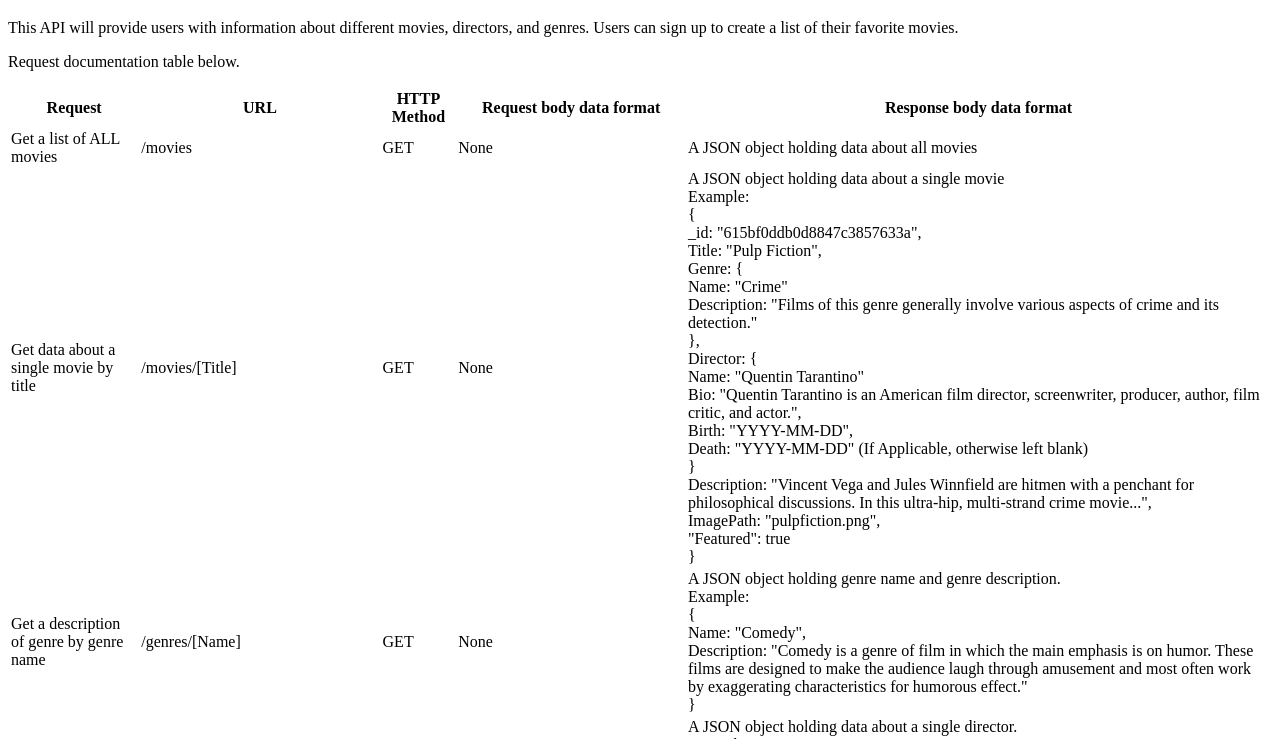
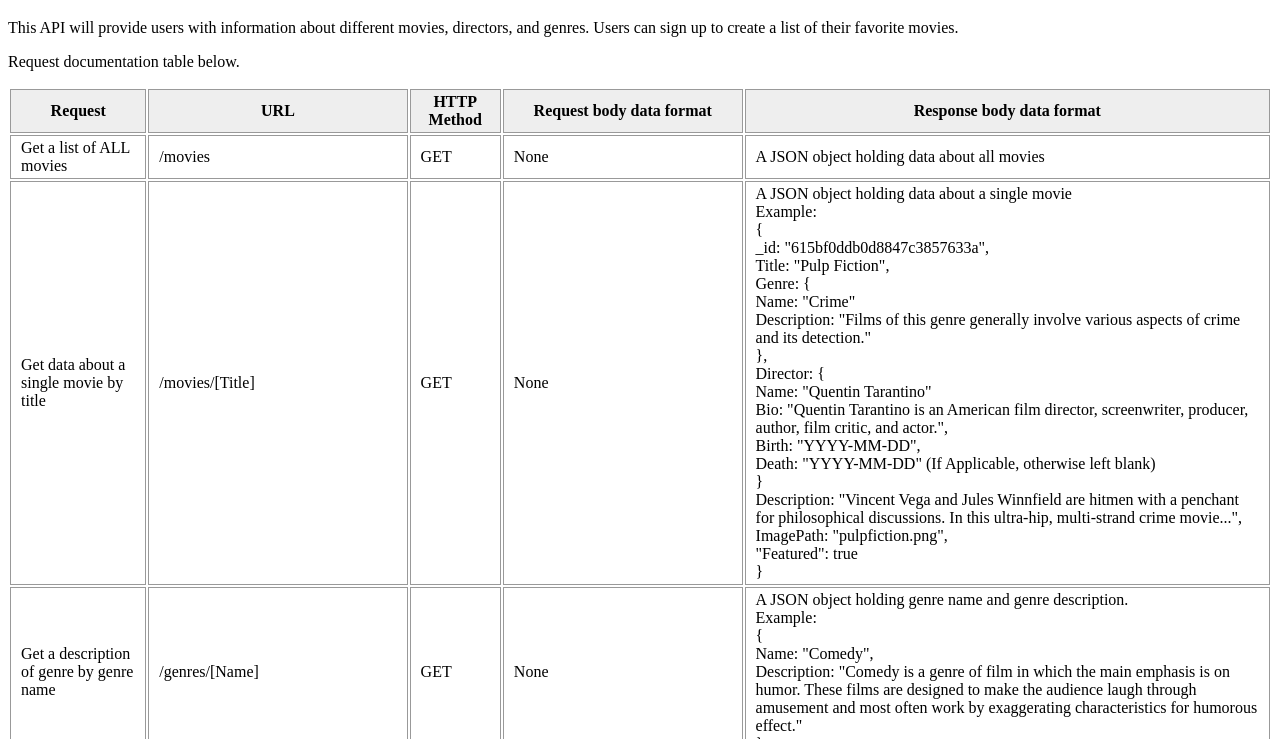
Before and after one commit to kevin-hello/movie_api, a website: page public/documentation.html in a window 1280 px wide. Shown: the part 61-800 px from the top of the page. Drawn offline with Linux system fonts and the light colour scheme.

Commit message:
documentation styles updated
tables styles updated

```diff
--- a/public/documentation.css
+++ b/public/documentation.css
@@ -1,30 +1,26 @@
-/* DivTable.com */
-.divTable{
+
+table {
 	display: table;
 	width: 100%;
 }
-.divTableRow {
+tr {
 	display: table-row;
 }
-.divTableHeading {
+thead {
 	background-color: #EEE;
 	display: table-header-group;
 }
-.divTableCell, .divTableHead {
+td , th {
 	border: 1px solid #999999;
 	display: table-cell;
 	padding: 3px 10px;
 }
-.divTableHeading {
+thead {
 	background-color: #EEE;
 	display: table-header-group;
 	font-weight: bold;
 }
-.divTableFoot {
-	background-color: #EEE;
-	display: table-footer-group;
-	font-weight: bold;
-}
-.divTableBody {
+
+tbody {
 	display: table-row-group;
 }
```
